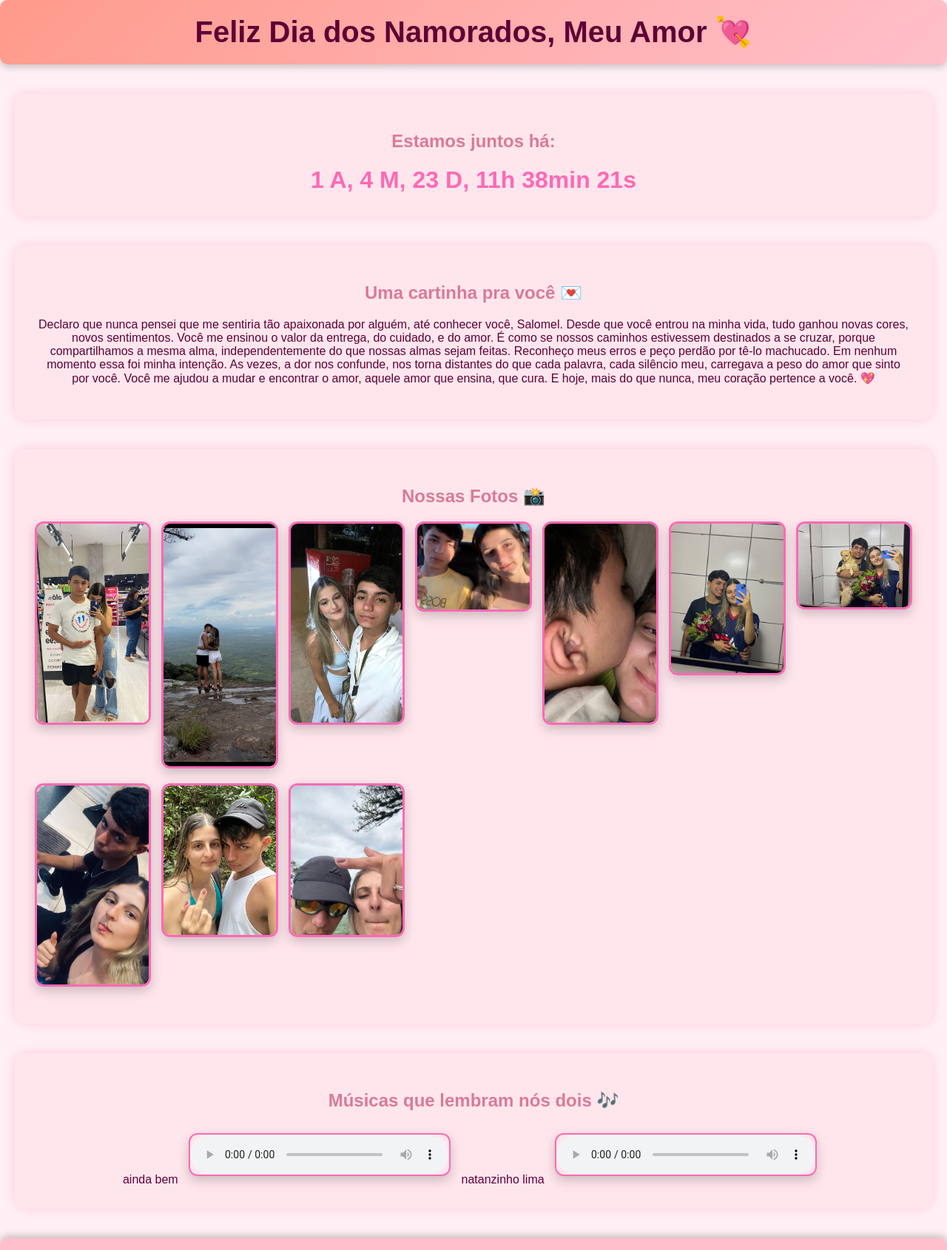
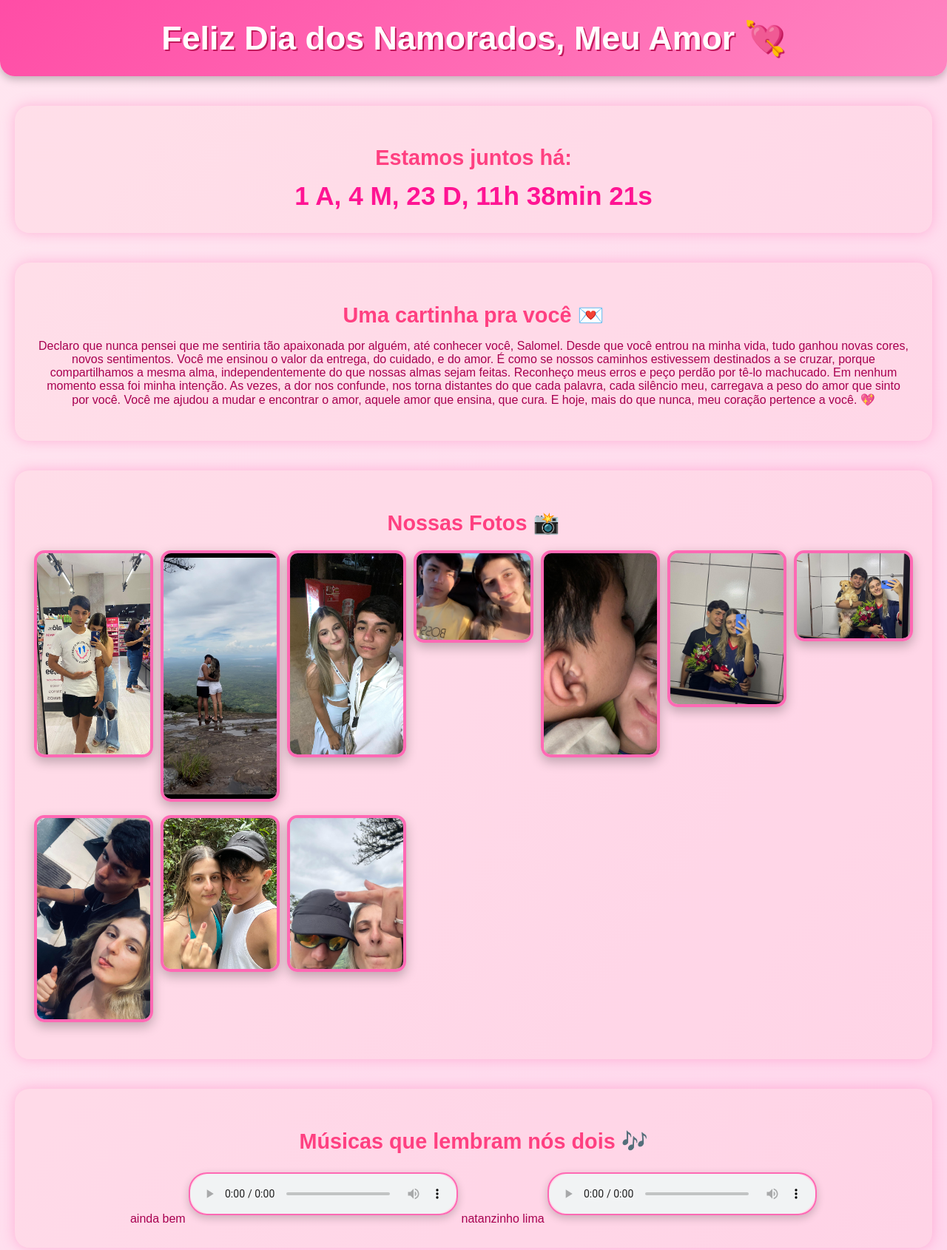
Before and after one commit to namoro2222/salomel-e-karen, a plain HTML site: page index.html in a window 1280 px wide. Shown: the top 1690 px of the page at 74% size. Drawn offline with Linux system fonts and the light colour scheme.

Commit message:
Update style.css

```diff
--- a/style.css
+++ b/style.css
@@ -1,106 +1,111 @@
-/* Fonte e base */
+/* Estilo base do corpo da página */
 body {
-    font-family: 'Arial', sans-serif;
-    background: #fff0f5;
-    color: #5e0035;
+  font-family: 'Arial', sans-serif; /* Fonte mais jovem e divertida */
+  background: linear-gradient(to bottom right, #ffe6f0, #ffd6ec); /* Degradê suave e vibrante */
+  color: #a80050; /* Rosa escuro */
   margin: 0;
   padding: 0;
   text-align: center;
-    overflow-x: hidden; /* Impede o excesso de rolagem horizontal */
+  overflow-x: hidden; /* Evita rolagem horizontal */
 }
 
-  /* Estilo do cabeçalho */
+/* Cabeçalho com cor vibrante e sombra */
 header {
-    background: linear-gradient(135deg, #ff9a8b, #ffc0cb);
-    padding: 20px;
-    box-shadow: 0 4px 10px rgba(0, 0, 0, 0.2);
-    border-radius: 10px;
+  background: linear-gradient(135deg, #ff4da6, #ff85c1); /* Rosa vibrante */
+  padding: 25px;
+  box-shadow: 0 4px 12px rgba(0, 0, 0, 0.25);
+  border-radius: 0 0 20px 20px;
 }
 
-  h1 {
-    font-size: 2.5rem;
-    font-weight: bold;
+header h1 {
+  font-size: 2.8rem;
   margin: 0;
+  color: #fff;
+  text-shadow: 2px 2px #c2185b;
 }
 
-  h2 {
-    font-size: 1.5rem;
-    color: #d97a96;
-    margin-bottom: 20px;
-  }
-
+/* Seções como cartinha, contador e músicas */
 section {
   margin: 40px 20px;
   padding: 30px;
-    background: rgba(255, 228, 236, 0.8);
-    border-radius: 15px;
-    box-shadow: 0 0 15px rgba(255, 105, 180, 0.3);
+  background: rgba(255, 192, 203, 0.2);
+  border-radius: 20px;
+  box-shadow: 0 0 18px rgba(255, 105, 180, 0.4);
 }
 
-  #tempo {
-    font-size: 2rem;
-    font-weight: bold;
-    margin-top: 20px;
-    color: #ff69b4;
+/* Título das seções */
+h2 {
+  font-size: 1.8rem;
+  color: #ff4081;
+  margin-bottom: 15px;
 }
 
-  /* Galeria flexível */
+/* Contador de tempo */
+#tempo {
+  font-size: 2.2rem;
+  font-weight: bold;
+  color: #ff1493;
+}
+
+/* Galeria de fotos com estilo animado */
 .galeria {
   display: grid;
-    grid-template-columns: repeat(auto-fit, minmax(150px, 1fr));
-    gap: 20px;
+  grid-template-columns: repeat(auto-fit, minmax(140px, 1fr));
+  gap: 18px;
+  margin: 20px 0;
   justify-items: center;
-    margin: 20px 0;
 }
 
 .galeria img {
   width: 100%;
-    max-width: 200px;
+  max-width: 180px;
   height: auto;
   object-fit: cover;
-    border-radius: 12px;
-    border: 3px solid #ff69b4;
-    box-shadow: 0 6px 15px rgba(0, 0, 0, 0.2);
-    transition: transform 0.3s, box-shadow 0.3s;
+  border-radius: 14px;
+  border: 4px solid #ff69b4;
+  box-shadow: 0 6px 15px rgba(0, 0, 0, 0.25);
+  transition: transform 0.3s ease, box-shadow 0.3s ease;
 }
 
 .galeria img:hover {
-    transform: scale(1.1);
-    box-shadow: 0 8px 20px rgba(0, 0, 0, 0.3);
+  transform: scale(1.1) rotate(-2deg);
+  box-shadow: 0 10px 25px rgba(255, 20, 147, 0.6);
 }
 
-  audio,
-  video {
+/* Áudio e vídeo */
+audio {
   width: 100%;
-    max-width: 350px;
-    margin: 10px;
+  max-width: 360px;
+  margin: 10px auto;
   border: 2px solid #ff69b4;
-    border-radius: 12px;
-    box-shadow: 0 6px 15px rgba(0, 0, 0, 0.2);
+  border-radius: 25px;
+  box-shadow: 0 4px 12px rgba(0, 0, 0, 0.2);
 }
 
-  /* Estilo do footer */
+/* Rodapé amoroso */
 footer {
   margin-top: 40px;
   padding: 20px;
-    background: #ffc0cb;
-    color: #5e0035;
+  background: #ff85c1;
+  color: #fff;
   font-weight: bold;
-    box-shadow: 0 -4px 10px rgba(0, 0, 0, 0.2);
-    border-radius: 10px;
+  font-size: 1.5rem;
+  box-shadow: 0 -4px 10px rgba(0, 0, 0, 0.25);
+  border-radius: 20px 20px 0 0;
+  text-shadow: 1px 1px #88003c;
 }
 
-  /* Estilo do modal */
+/* Modal para ver as imagens */
 .modal {
-    display: none; /* Inicialmente escondido */
+  display: none;
   position: fixed;
-    z-index: 1;
+  z-index: 999;
   left: 0;
   top: 0;
   width: 100%;
   height: 100%;
   overflow: auto;
-    background-color: rgba(0, 0, 0, 0.8);
+  background-color: rgba(0, 0, 0, 0.85);
   justify-content: center;
   align-items: center;
   text-align: center;
@@ -109,38 +114,37 @@ body {
 .modal img {
   max-width: 90%;
   max-height: 80%;
+  display: block;
   margin: auto;
-    display: block;
 }
 
 .fechar {
   position: absolute;
   top: 20px;
-    right: 25px;
+  right: 30px;
   color: #fff;
   font-size: 40px;
   font-weight: bold;
   cursor: pointer;
-    z-index: 10;
 }
 
 .fechar:hover,
 .fechar:focus {
-    color: #ff6347;
+  color: #ff4081;
 }
 
-  /* Responsivo para celulares */
+/* Responsividade para celulares */
 @media (max-width: 600px) {
   h1 {
     font-size: 2rem;
   }
 
   h2 {
-      font-size: 1.3rem;
+    font-size: 1.4rem;
   }
 
   .galeria {
-      grid-template-columns: repeat(auto-fit, minmax(120px, 1fr));
+    grid-template-columns: repeat(auto-fit, minmax(100px, 1fr));
     gap: 10px;
   }
 
@@ -148,8 +152,7 @@ body {
     max-width: 100%;
   }
 
-    audio,
-    video {
+  audio {
     max-width: 100%;
   }
 }
```
Lines whose indentation alone changed are shown as unchanged.
